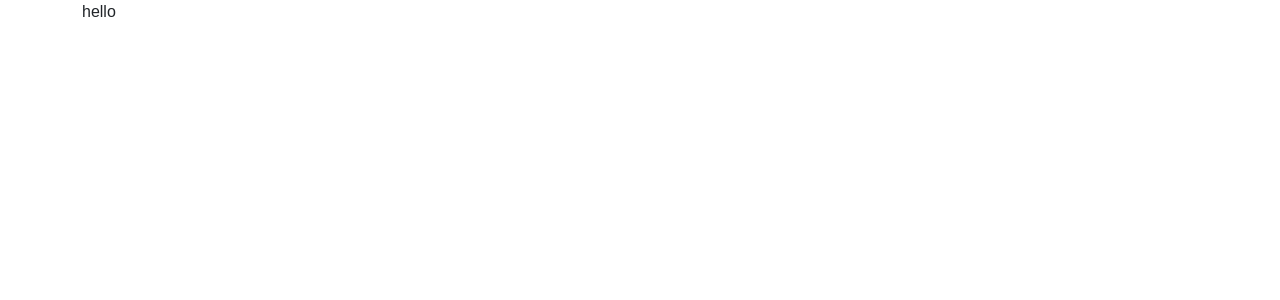
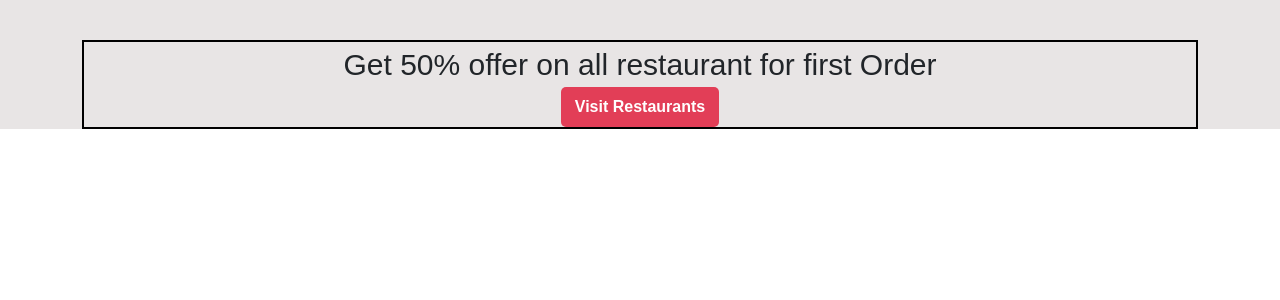
Before and after one commit to charan11w/Foodie-App, a React (Create React App) app: page /home in a window 1280 px wide. Shown: the top 300 px of the page. Built offline with nearby package versions, Linux system fonts and the light colour scheme.

Commit message:
added login, logout

```diff
--- a/src/components/layouts/Header.js
+++ b/src/components/layouts/Header.js
@@ -25,10 +25,10 @@ function Header({onLogOut}) {
         </Link>
       </ul>
       <input type="input" className="search-bar" placeholder="Search for Food..." />
-      <button className="logout" onClick={handleRedirect}>Log out</button>
       <div className="cart">
         <img src={cartImage} className="cart-image"></img>
       </div>
+      <button className="logout" onClick={handleRedirect}>Log out</button>
     </div>
   );
 }
--- a/src/components/pages/Home.js
+++ b/src/components/pages/Home.js
@@ -1,11 +1,16 @@
 import Header from "../layouts/Header";
 import Footer from "../layouts/Footer";
-function Home() {
+function Home(onLogin) {
   return (
     <div>
       <div className="home-page">
-        <div className="container">
-          hello
+        <div className="container con1">
+          <div className="offers">
+            <div className="offer-names">
+            Get 50% offer on all restaurant for first Order
+            </div>
+            <button className="offer-button">Visit Restaurants</button>
+          </div>
         </div>
       </div>
     </div>
--- a/src/styles/main.css
+++ b/src/styles/main.css
@@ -1,7 +1,6 @@
 *{
   font-family: arial;
 }
-
 .header-top{
   display:flex;
   align-items: center;
@@ -41,7 +40,8 @@
   max-width: 450px;
 }
 .cart{
-  margin-left:200px;
+  margin-left:160px;
+  margin-right: 15px;
 }
 
 .links{
@@ -57,14 +57,10 @@
   width:100px;
   height:80px;
 }
-
-
-
 .ftr{
   display: flex;
   align-items: center;
   justify-content: center;
-
 }
 .footer-ul{
   color:rgb(196, 195, 195);
@@ -74,11 +70,11 @@
   justify-content: center;
   margin:0px;
 }
+.li-footer{
 
-.li-footer{
-  margin:0px 10px;
+  margin-right:10px;
+  margin-left:10px;
 }
-
 .footer-part{
   color: white;
   display: flex;
@@ -86,7 +82,6 @@
   align-items: center;
   padding-top:30px;
 }
-
 .lan1{
   margin-right:20px;
   color:rgb(196, 195, 195);
@@ -99,7 +94,6 @@
   padding-top:20px;
 }
 .login-form{
-
   display: flex;
   justify-content: center;
   flex-direction: column;
@@ -115,7 +109,6 @@
  align-items: center;
  flex-direction: column;
 }
-
 .second{
   height:100px;
   margin-top:30px;
@@ -176,7 +169,6 @@ h1{
   color: #e23e57;
   margin-left:5px;
 }
-
 .get{
   color:white;
   margin-top:15px;
@@ -190,8 +182,36 @@ h1{
   height:40px;
   margin-right: 15px;
 }
-
 .cart-image{
   width:80px;
-
+  cursor: pointer;
 }
+.logout{
+  border-radius: 5px;
+  border:none;
+  color: black;
+  padding:5px 9px;
+  font-weight: bold;
+}
+.con1{
+  text-align: center;
+  padding-top:40px;
+  margin-bottom: 20px;
+ }
+.offer-names{
+  font-size:30px;
+}
+.offer-button{
+  border:none;
+  background-color:#e23e57;
+  color: white;
+  font-weight: bold;
+  padding:8px 14px;
+  border-radius: 5px;
+}
+.offers{
+  border:2px solid black;
+}
+.home-page{
+  background-color: #e8e5e5;
+}
```
Also changed, not shown: src/images/discount.avif (added).
